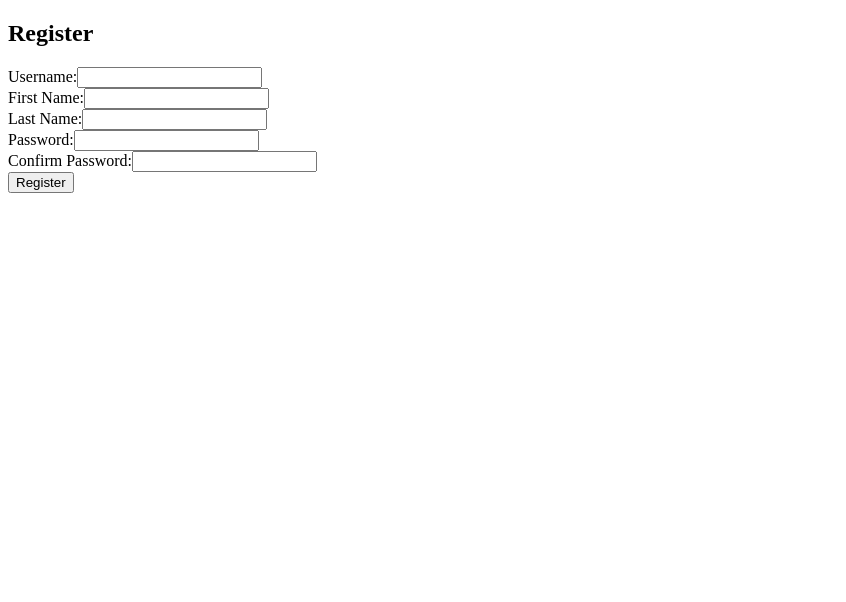
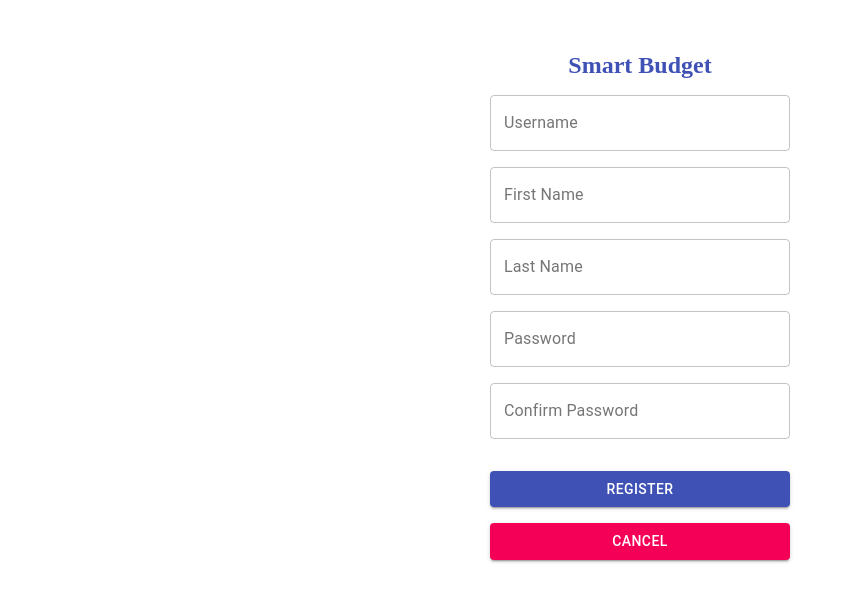
Before and after one commit to KamalShamsi/Smart-Budget, a React (Create React App) app in the folder Frontend/: page /register in a window 1280 px wide. Shown: the top 602 px of the page, without its empty margins (0-846 px from the left). Built offline with nearby package versions, Linux system fonts and the light colour scheme.

Commit message:
Register page material ui added

```diff
--- a/Frontend/src/components/RegisterForm.js
+++ b/Frontend/src/components/RegisterForm.js
@@ -1,19 +1,48 @@
-import React, { useState } from "react";
-import axios from "axios";
-import { useNavigate } from "react-router-dom";
+import React, { useState } from 'react';
+import { makeStyles } from '@material-ui/core/styles';
+import TextField from '@material-ui/core/TextField';
+import Button from '@material-ui/core/Button';
+import axios from 'axios';
+import { useNavigate } from 'react-router-dom';
+
+const useStyles = makeStyles((theme) => ({
+  form: {
+    display: 'flex',
+    flexDirection: 'column',
+    alignItems: 'center',
+    marginTop: theme.spacing(4),
+  },
+  textField: {
+    marginBottom: theme.spacing(2),
+    width: '300px',
+  },
+  button: {
+    marginTop: theme.spacing(2),
+    width: '300px',
+  },
+  heading: {
+    fontSize: '24px',
+    fontWeight: 'bold',
+    color: theme.palette.primary.main,
+    marginBottom: theme.spacing(2),
+  },
+}));
 
 const RegisterForm = () => {
-  const [username, setUsername] = useState("");
-  const [password, setPassword] = useState("");
-  const [firstName, setFirstName] = useState("");
-  const [lastName, setLastName] = useState("");
-  const [confirmPassword, setConfirmPassword] = useState("");
+  const classes = useStyles();
   const navigate = useNavigate(); // Hook to access the navigation object
+
+  const [username, setUsername] = useState('');
+  const [password, setPassword] = useState('');
+  const [firstName, setFirstName] = useState('');
+  const [lastName, setLastName] = useState('');
+  const [confirmPassword, setConfirmPassword] = useState('');
 
   const handleSubmit = async (e) => {
     e.preventDefault();
+
     try {
-      const response = await axios.post("http://localhost:8000/register", {
+      const response = await axios.post('http://localhost:8000/register', {
         username,
         password,
         firstName,
@@ -22,60 +51,77 @@ const RegisterForm = () => {
 
       // Handle successful registration
       if (response.status === 200) {
-        console.log("Registration successful:", response.data);
-        navigate("/login"); // Redirect to the login page
+        console.log('Registration successful:', response.data);
+        navigate('/login'); // Redirect to the login page
       } else {
-        console.log("Registration failed:", response.data.message);
+        console.log('Registration failed:', response.data.message);
       }
     } catch (error) {
       // Handle registration error
-      console.error("Registration failed:", error.response.data.error);
+      console.error('Registration failed:', error.response.data.error);
     }
   };
 
+  const handleCancel = () => {
+    navigate('/login'); // Redirect to the login page
+  };
+
   return (
-    <form onSubmit={handleSubmit}>
-      <div>
-        <label>Username:</label>
-        <input
-          type="text"
+    <form onSubmit={handleSubmit} className={classes.form}>
+      <h2 className={classes.heading}>Smart Budget</h2>
+      <TextField
+        className={classes.textField}
+        label="Username"
+        variant="outlined"
         value={username}
         onChange={(e) => setUsername(e.target.value)}
       />
-      </div>
-      <div>
-        <label>First Name:</label>
-        <input
-          type="text"
+      <TextField
+        className={classes.textField}
+        label="First Name"
+        variant="outlined"
         value={firstName}
         onChange={(e) => setFirstName(e.target.value)}
       />
-      </div>
-      <div>
-        <label>Last Name:</label>
-        <input
-          type="text"
+      <TextField
+        className={classes.textField}
+        label="Last Name"
+        variant="outlined"
         value={lastName}
         onChange={(e) => setLastName(e.target.value)}
       />
-      </div>
-      <div>
-        <label>Password:</label>
-        <input
+      <TextField
+        className={classes.textField}
+        label="Password"
+        variant="outlined"
         type="password"
         value={password}
         onChange={(e) => setPassword(e.target.value)}
       />
-      </div>
-      <div>
-        <label>Confirm Password:</label>
-        <input
+      <TextField
+        className={classes.textField}
+        label="Confirm Password"
+        variant="outlined"
         type="password"
         value={confirmPassword}
         onChange={(e) => setConfirmPassword(e.target.value)}
       />
-      </div>
-      <button type="submit">Register</button>
+      <Button
+        type="submit"
+        variant="contained"
+        color="primary"
+        className={classes.button}
+      >
+        Register
+      </Button>
+      <Button
+        variant="contained"
+        color="secondary"
+        className={classes.button}
+        onClick={handleCancel}
+      >
+        Cancel
+      </Button>
     </form>
   );
 };
--- a/Frontend/src/pages/Register/index.js
+++ b/Frontend/src/pages/Register/index.js
@@ -4,7 +4,6 @@ import RegisterForm from "../../components/RegisterForm";
 const RegisterPage = () => {
   return (
     <div>
-      <h2>Register</h2>
       <RegisterForm />
     </div>
   );
```
Lines whose indentation alone changed are shown as unchanged.
